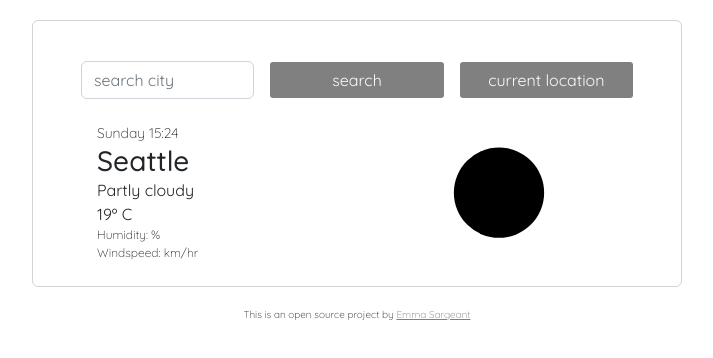
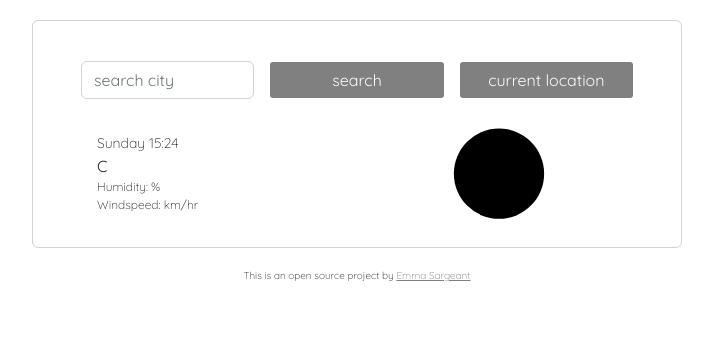
Before and after one commit to emmasarge/vanilla-app, a plain HTML site: page index.html in a window 1280 px wide. Shown: the whole page, without its empty margins (283-996 px from the left). Drawn offline with nearby package versions, Linux system fonts and the light colour scheme; no server answers.

Commit message:
remove dummy data

```diff
--- a/index.html
+++ b/index.html
@@ -34,9 +34,9 @@
                 <div class="col-6 ps-4">
                     <div>
                         <p id="date-time"></p>
-                        <h3 id="city-name">Seattle</h3>
-                        <p id="weather-condition">Partly cloudy</p>
-                        <p class="temperature"><span id="showTemp">19º </span><span id="showC">C</span></p>
+                        <h3 id="city-name"></h3>
+                        <p id="weather-condition"></p>
+                        <p class="temperature"><span id="showTemp"></span><span id="showC">C</span></p>
                                <p style="font-size: 12px; font-weight: 200">Humidity: <span id="humidity"></span>%</p>
                                 <p style="font-size: 12px; font-weight: 200">Windspeed: <span id="wind"></span> km/hr</p>
                     </div>
```
